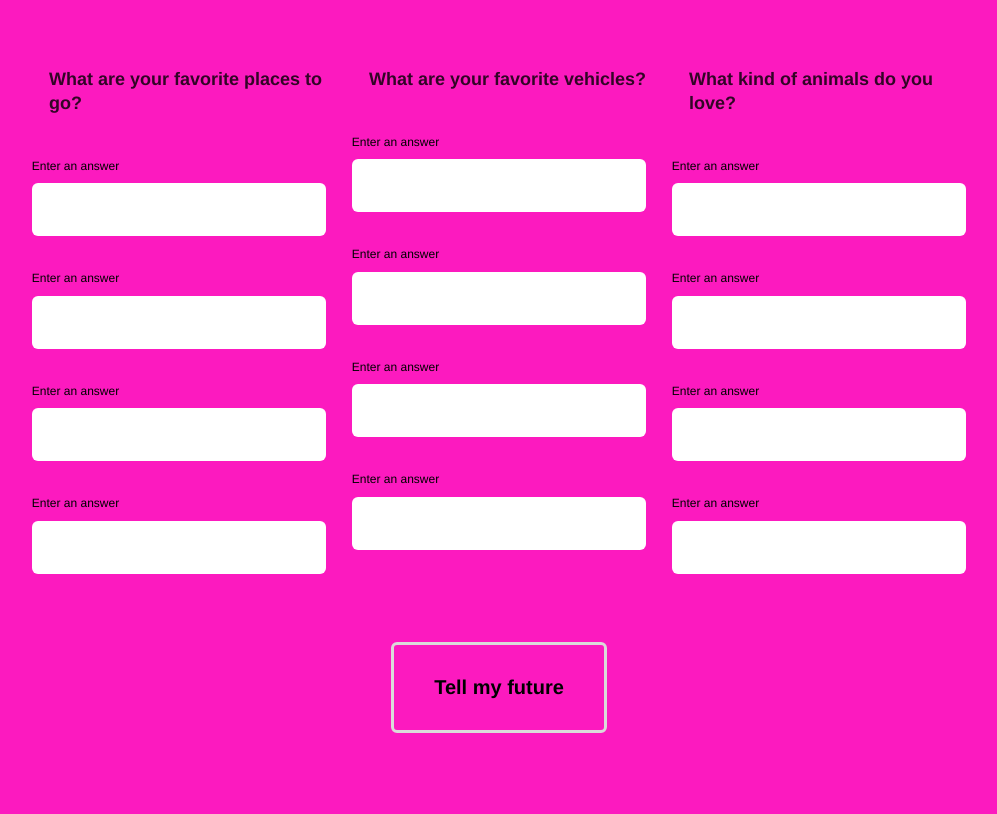
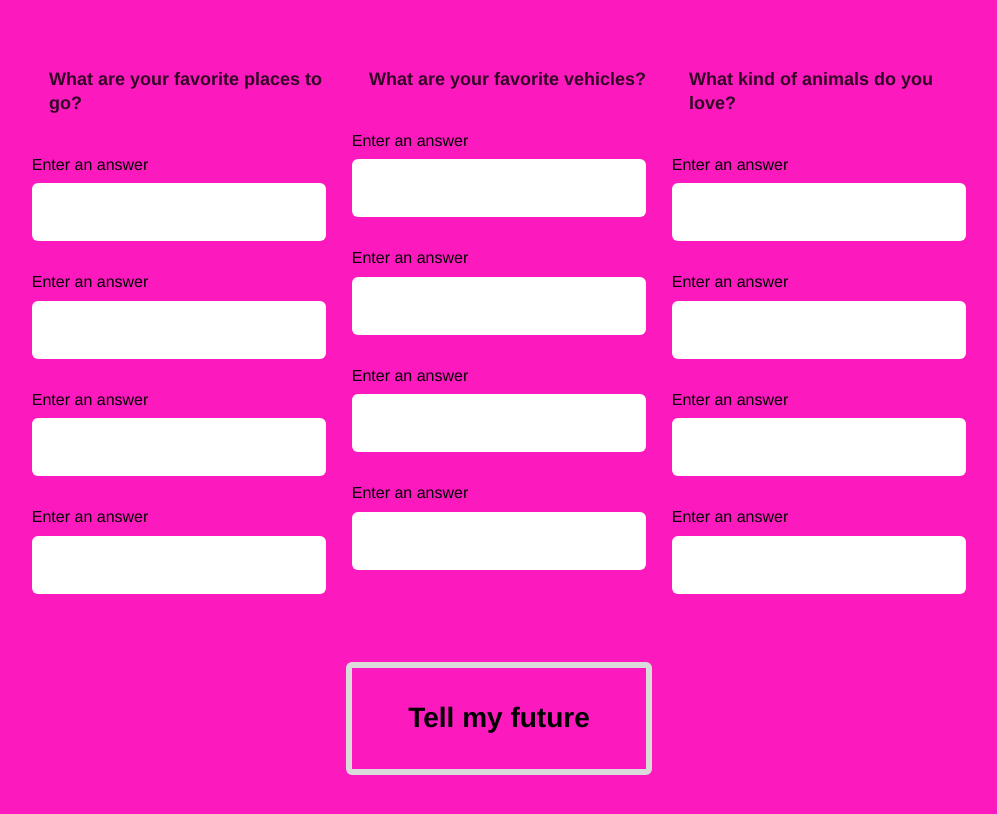
Before and after one commit to mmontoya104/MASH-Game, a plain HTML site: page index.html in a window 1280 px wide. Shown: the part 340-1154 px from the top of the page, without its empty margins (141-1138 px from the left). Drawn offline with Linux system fonts and the light colour scheme.

Commit message:
Update style.css

```diff
--- a/style.css
+++ b/style.css
@@ -30,12 +30,12 @@ h1 {
 /* Submit Button, Columns, Questions, and Inputs */
 .button-submit {
   background: transparent;
-  border: 3px solid #dbdada;
+  border: 6px solid #dbdada;
   border-radius: 6px;
   color: #000000;
   cursor: pointer;
   display: block;
-  font-size: 20px;
+  font-size: 28px;
   font-weight: bold;
   margin: 0 auto 60px;
   padding: 1em 2em;
@@ -57,7 +57,7 @@ h1 {
 }
 
 .choice-bucket label {
-  font-size: 12px;
+  font-size: 16px;
   line-height: 13px;
   margin: 15px 4%;
 }
@@ -66,7 +66,7 @@ h1 {
   border: 0;
   border-radius: 6px;
   color: #000000;
-  font-size: 18px;
+  font-size: 22px;
   margin: 15px 4%;
   outline: 0;
   padding: 16px 0;
```
